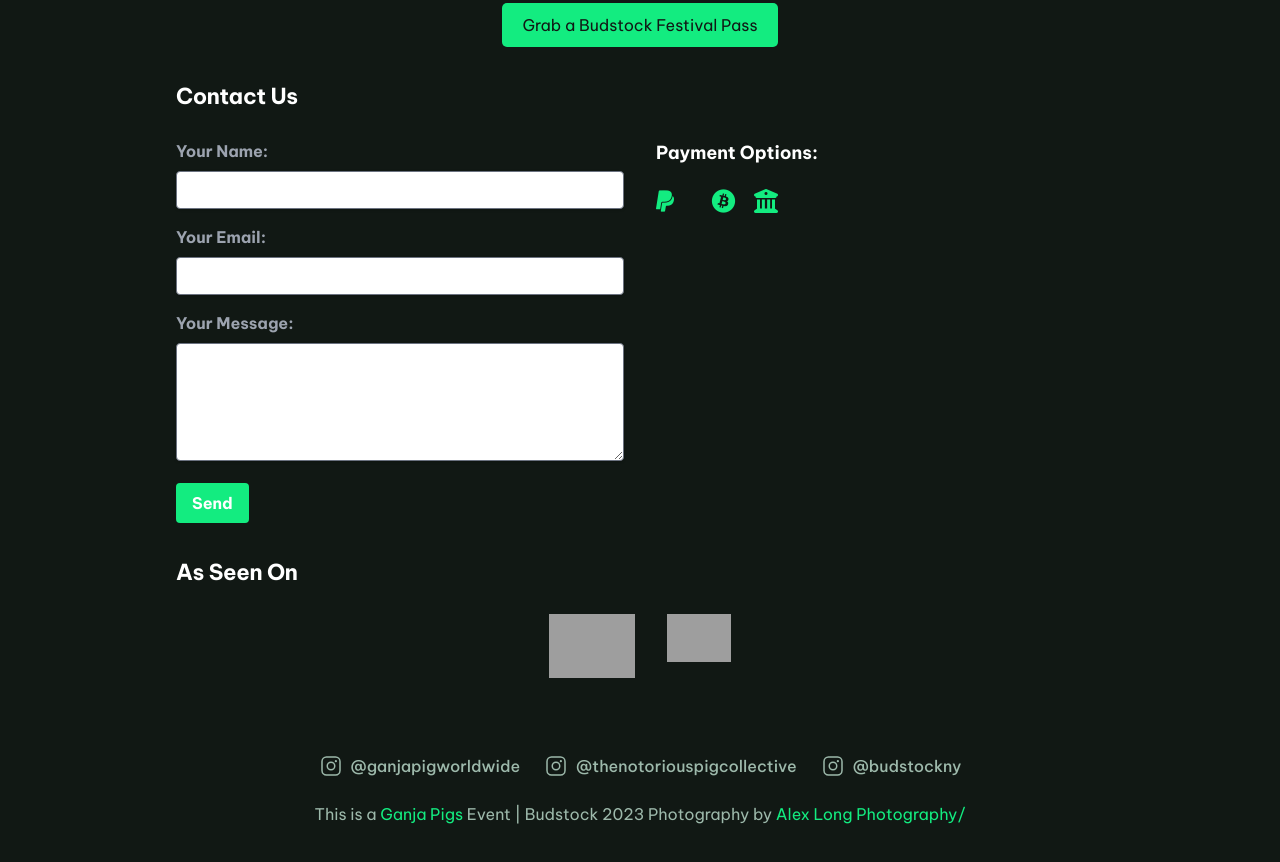
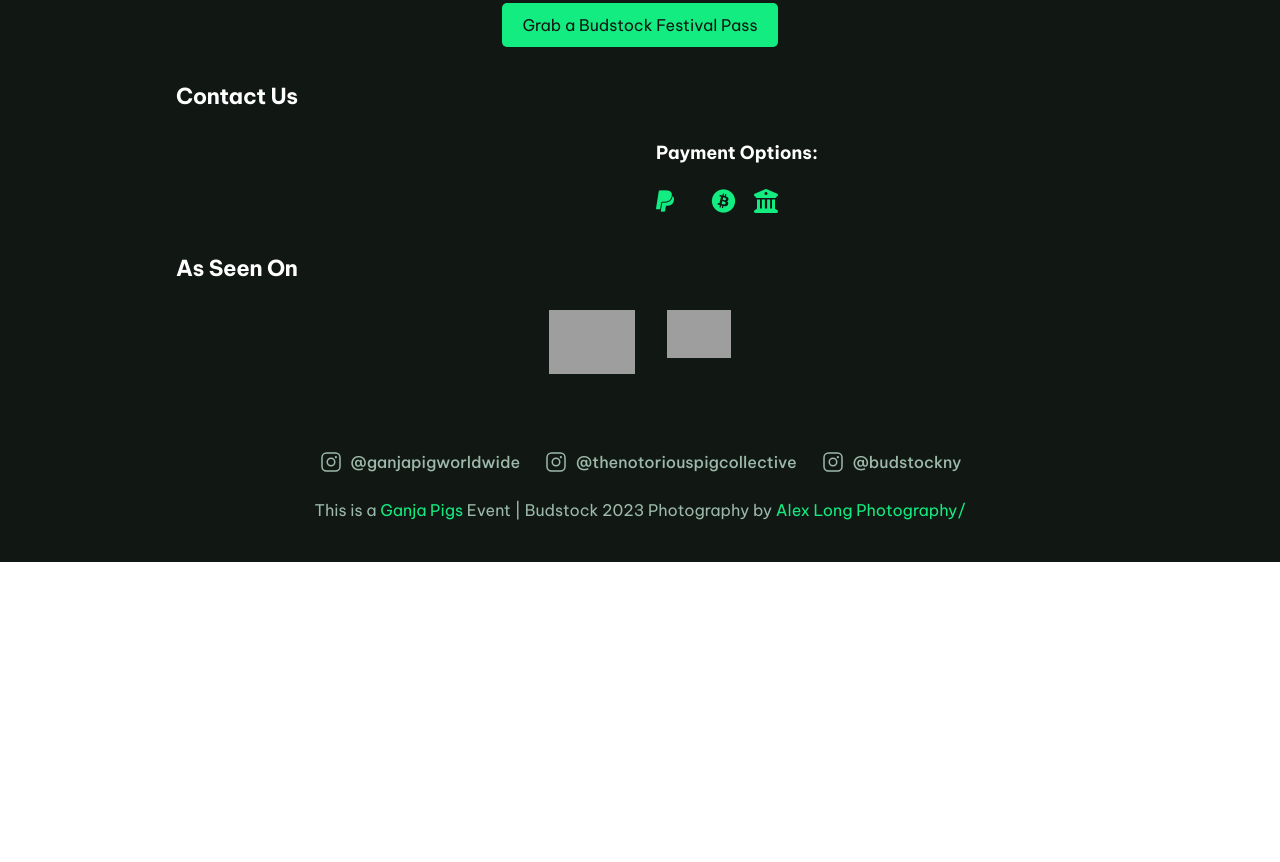
Before and after one commit to myblackbeanca/netlify, a plain HTML site: page sponsor.html in a window 1280 px wide. Shown: the part 2455-3317 px from the top of the page. After the commit the page ends 3017 px from the top, so only its background shows below. Drawn offline with nearby package versions, Linux system fonts and the light colour scheme; grey boxes are pictures that could not be loaded; some icons are missing.

Commit message:
Update sponsor.html

```diff
--- a/sponsor.html
+++ b/sponsor.html
@@ -462,33 +462,9 @@
           </h2>
           <div class="grid grid-cols-1 md:grid-cols-2 gap-8 p-4">
             <div class="contact-form">
-              <form
-                action="mailto:ceo@ganjapigs.com?subject=Budstock Sponsorship Inquiry&body=Hi GanjaPigs Team,%0D%0A%0D%0AI am interested in learning more about the sponsorship opportunities for Budstock.%0D%0A%0D%0AName: %0D%0AEmail: %0D%0AMessage:%0D%0A"
-                method="post" enctype="text/plain">
-                <div class="mb-4">
-                  <label for="name" class="block text-gray-400 font-bold mb-2">Your Name:</label>
-                  <input type="text" id="name" name="name"
-                    class="shadow appearance-none border rounded w-full py-2 px-3 text-gray-700 leading-tight focus:outline-none focus:shadow-outline"
-                    required>
-                </div>
-                <div class="mb-4">
-                  <label for="email" class="block text-gray-400 font-bold mb-2">Your Email:</label>
-                  <input type="email" id="email" name="email"
-                    class="shadow appearance-none border rounded w-full py-2 px-3 text-gray-700 leading-tight focus:outline-none focus:shadow-outline"
-                    required>
-                </div>
-                <div class="mb-4">
-                  <label for="message" class="block text-gray-400 font-bold mb-2">Your Message:</label>
-                  <textarea id="message" name="message" rows="5"
-                    class="shadow appearance-none border rounded w-full py-2 px-3 text-gray-700 leading-tight focus:outline-none focus:shadow-outline"
-                    required></textarea>
-                </div>
-                <div class="flex items-center justify-between">
-                  <button
-                    class="bg-[#13ec80] hover:bg-[#0fcb70] text-white font-bold py-2 px-4 rounded focus:outline-none focus:shadow-outline"
-                    type="submit">Send</button>
-                </div>
-              </form>
+              <form action="https://script.google.com/a/macros/chefaid.nyc/s/AKfycbwbUDdtSEtr4ZFy7TbUz8v_YjrESqt-rDi-Jz22mWwVzpJ7v0PQTzUExLWXjPc9hRl6/exec" method="post">
+    <!-- Your form fields here -->
+</form>
             </div>
             <div class="contact-info">
               <h3 class="text-lg font-bold text-white mb-4">Payment Options:</h3>
```
